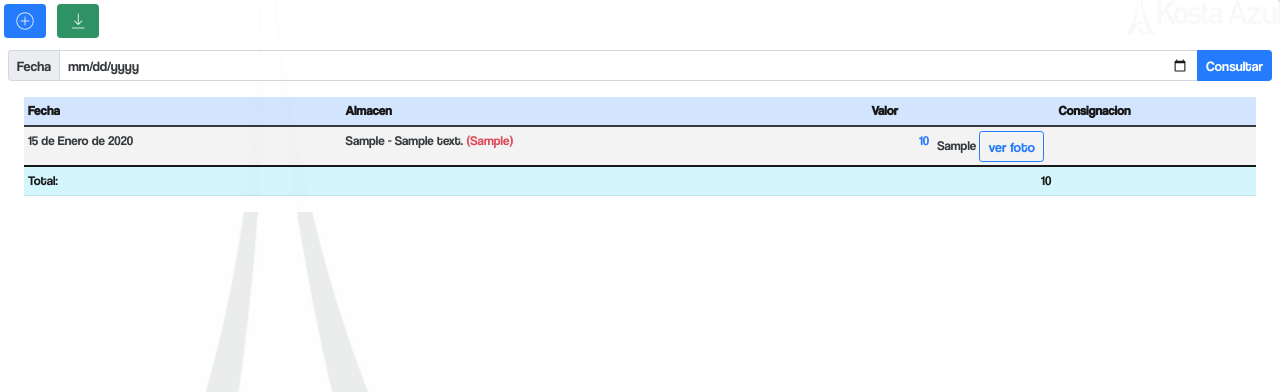
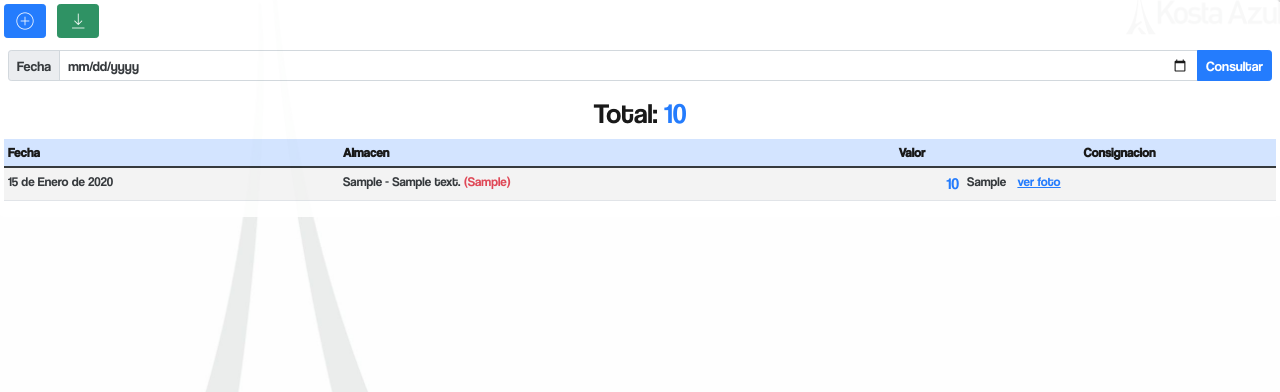
Before and after one commit to danielvillamorales/intranet, a Django app: template intranet/cajas/templates/cajas.html in a window 1280 px wide. Shown: the part 62-454 px from the top of the page. Run offline with Django 4.2, Linux system fonts and the light colour scheme; tables that the repository leaves empty hold one stand-in row (values such as "Sample post"); the template is opened without the code that fills it: values that come from a table or form of the project are taken from there, most other values are stand-ins (such as "Sample title", 1, 10 or a date in 2020); grey boxes marked "Sample" are stand-in pictures; some libraries are stand-ins or nearby versions.

Commit message:
cambio de lugar totales

```diff
--- a/intranet/cajas/templates/cajas.html
+++ b/intranet/cajas/templates/cajas.html
@@ -19,7 +19,10 @@
             <button type="submit" class="btn btn-primary">Consultar</button>
         </div>
     </form>
-    <div class="container-fluid">
+        <div class="container-fluid text-center">
+            <h3 class="bg-ligth">Total: <span class="text-primary">{{total | intcomma}}</span></h3>
+        </div>
+        <div class="m-1">
         <table class="table table-sm table-striped table-hover">
             <thead class="table-primary">
                 <tr>
@@ -34,10 +37,10 @@
                 <tr>
                     <td>{{caja.fecha}}</td>
                     <td>{{caja.bodega}} <span class="text-sm text-danger">({{caja.banco}})</span></td>
-                    <td class="text-end text-primary">{{caja.valor | intcomma}}</td>
+                    <td class="text-end text-primary" style="font-size:16px;">{{caja.valor | intcomma}}</td>
                     <td>
                         {{caja.observacion}}
-                        <a class="btn btn-sm btn-outline-primary text-end" onclick="mostrar_foto_cajas( {{caja.id}} )" href="#">  ver foto</a>
+                        <a class="text-end p-1 ms-1" onclick="mostrar_foto_cajas( {{caja.id}} )" href="#">  ver foto</a>
                     </td>
                 </tr>
                 <tr>
@@ -49,13 +52,8 @@
                 </tr>
                 {% endfor %}
             </tbody>
-            <tfoot class="table-info">
-                <tr>
-                    <td colspan="2">Total:</td>
-                    <td colspan="2" class="text-center tex-primary">{{total |intcomma}}</td>
-                </tr>
-            </tfoot>
         </table>
+    </div>
         {% if cajas.has_other_pages %}
         <nav aria-label="..." class="container-fluid ms-2">
             <ul class="pagination">
@@ -86,7 +84,6 @@
             </ul>
         </nav>
         {% endif %}
-    </div>
 </div>
 
 <script>
```
